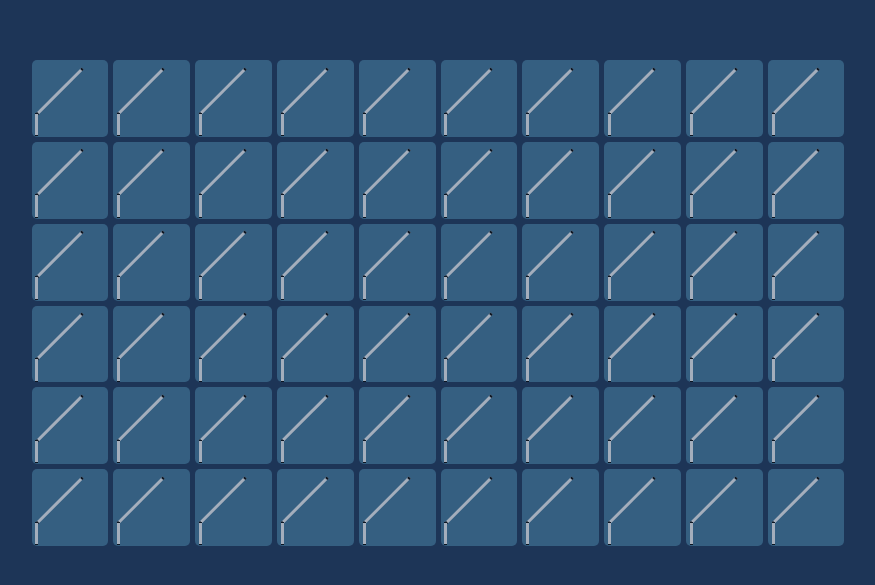
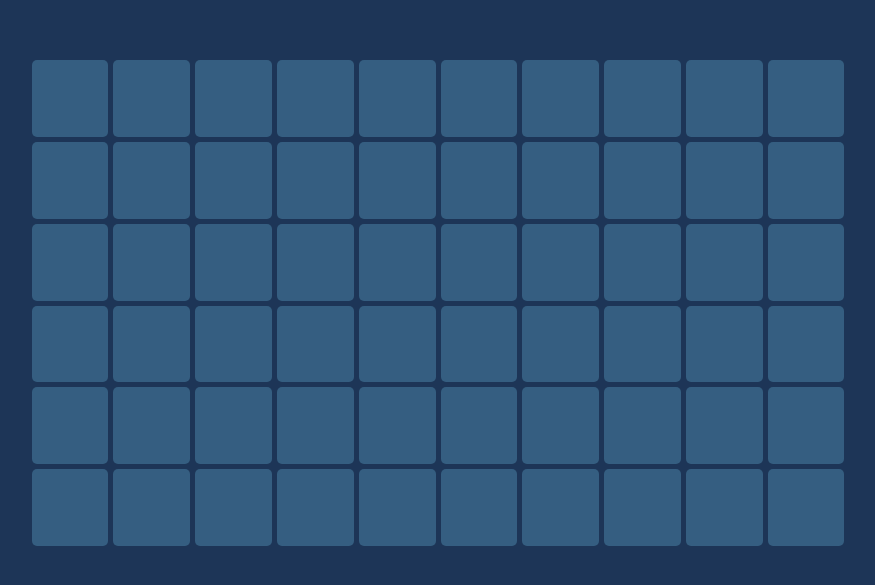
Before and after one commit to gedrick/rctrackdesigner, a Vue app: page / in a window 1280 px wide. Shown: the part 105-690 px from the top of the page, without its empty margins (202-1077 px from the left). Built offline with nearby package versions, Linux system fonts and the light colour scheme.

Commit message:
looking pretty

```diff
--- a/src/components/GridItem.vue
+++ b/src/components/GridItem.vue
@@ -1,8 +1,9 @@
 <template>
   <div :class="`${item.type}`" class="grid-item">
     <div v-if="item.type === 'default'" class="default">
-      <div class="corner-piece"></div>
-      <div class="bottom-pipe"></div>
+      <div class="track-object top-left-corner"></div>
+      <div class="track-object right-piece"></div>
+      <div class="track-object bottom-piece"></div>
     </div>
     <!-- {{ item.type }} -->
   </div>
@@ -53,35 +54,14 @@ export default defineComponent({
     height: 100%;
   }
 
-  .default {
-    // background-color: red;
-    position: relative;
-
-    .corner-piece {
-      position: absolute;
-      background-color: white;
-      transform: rotate(45deg);
-      border-bottom: 2px solid black;
-      border-top: 2px solid black;
-      width: 4%;
-      height: 80%;
-      top: -2%;
-      left: 34%;
-    }
-
-    .bottom-pipe {
-      position: absolute;
-      background-color: white;
-      border-bottom: 1px solid black;
-      border-top: 1px solid black;
-      width: 4%;
-      height: 28%;
-      left: 5%;
-      bottom: 1%;
-    }
+  .track-object {
+    position: absolute;
   }
 
-  .top-left-corner {
+  .default {
+    .top-left-corner {
+      top: 0;
+    }
   }
 }
 </style>
```
